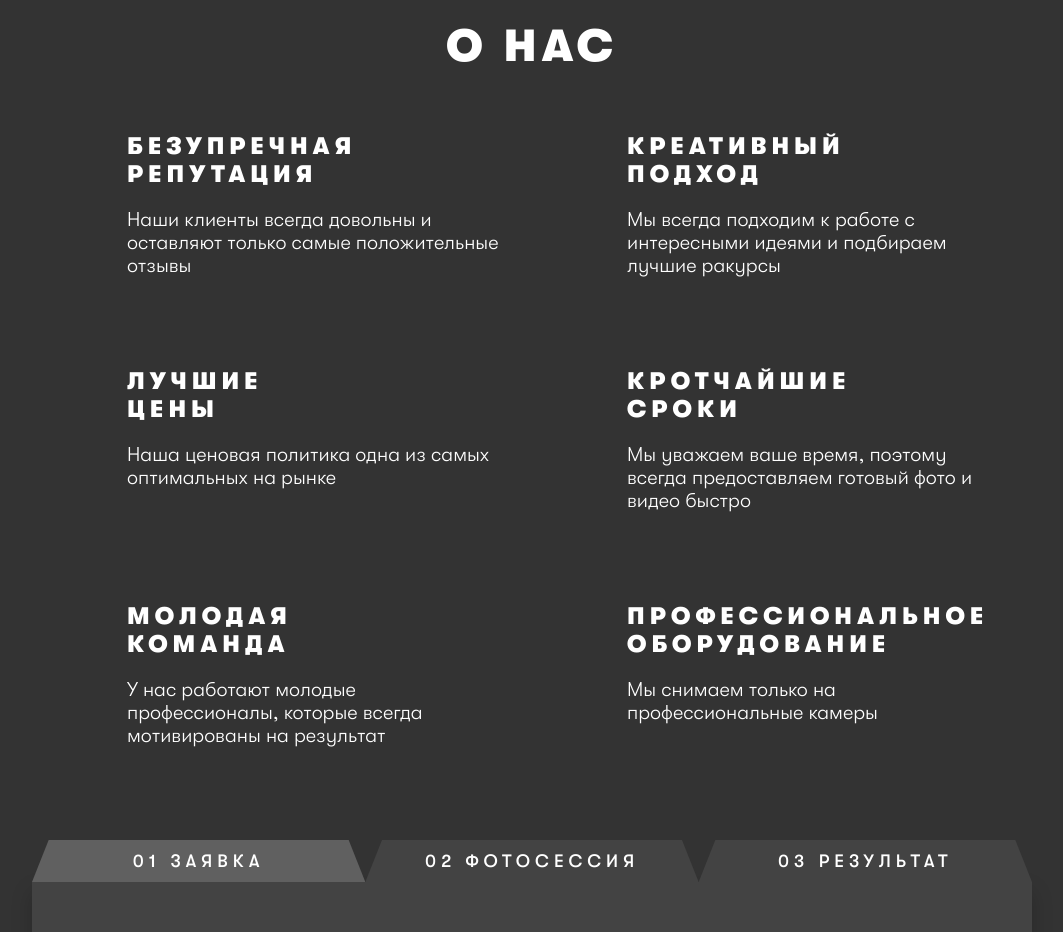
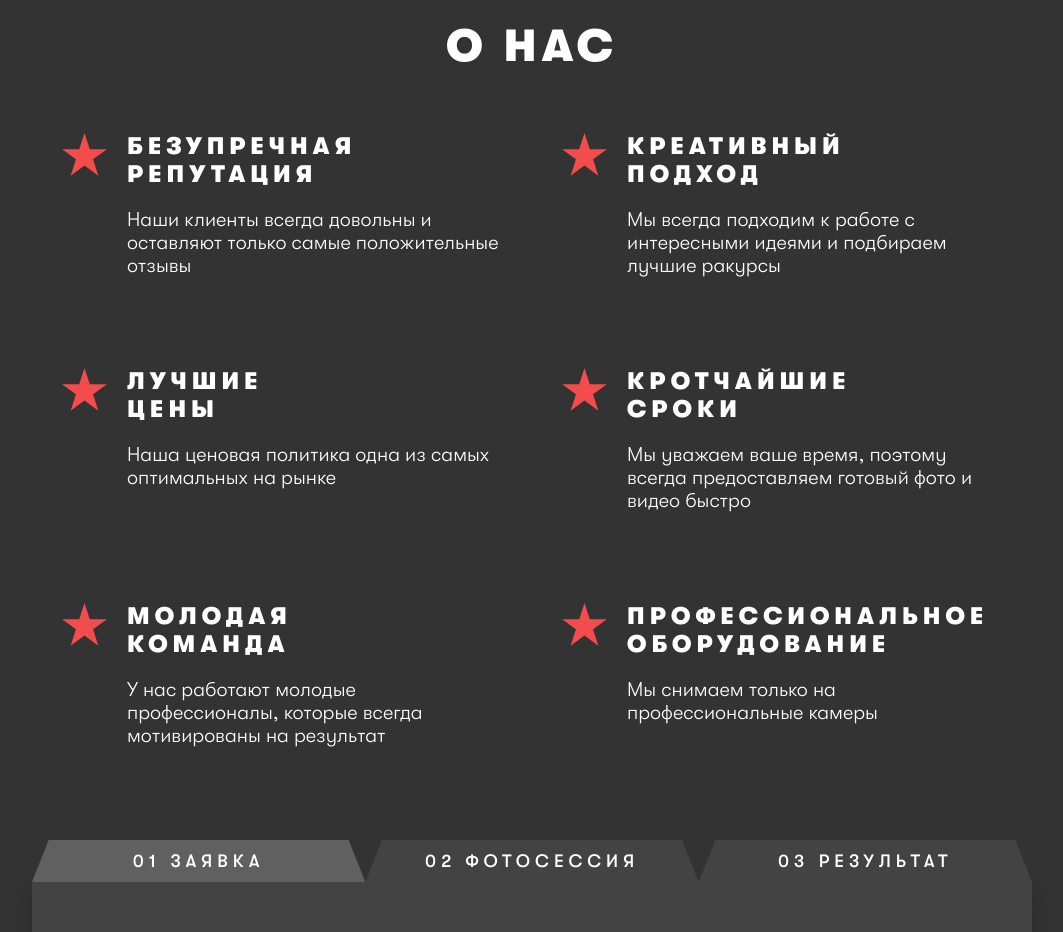
Before and after one commit to dmytro-sereda/azom, a website built with Parcel: page index.html in a window 1280 px wide. Shown: the part 920-1852 px from the top of the page, without its empty margins (108-1171 px from the left). Built offline with nearby package versions, Linux system fonts and the light colour scheme.

Commit message:
Icon fix

```diff
--- a/index.html
+++ b/index.html
@@ -92,9 +92,10 @@
       <h2 class="heading-2 mb-big">О нас</h2>
       <div class="about__container">
         <div class="about__item">
-          <svg class="about__icon">
+          <!-- <svg class="about__icon">
             <use xlink:href="img/star.svg"></use>
-          </svg>
+          </svg> -->
+          <img class="about__icon" src="img/star.svg" />
           <h4 class="heading-4">безупречная репутация</h4>
           <p class="paragraph">
             Наши клиенты всегда довольны и оставляют только самые положительные
@@ -103,9 +104,7 @@
         </div>
 
         <div class="about__item">
-          <svg class="about__icon">
-            <use xlink:href="img/star.svg"></use>
-          </svg>
+          <img class="about__icon" src="img/star.svg" />
           <h4 class="heading-4">креативный подход</h4>
           <p class="paragraph">
             Мы всегда подходим к работе с интересными идеями и подбираем лучшие
@@ -114,9 +113,7 @@
         </div>
 
         <div class="about__item">
-          <svg class="about__icon">
-            <use xlink:href="img/star.svg"></use>
-          </svg>
+          <img class="about__icon" src="img/star.svg" />
           <h4 class="heading-4">лучшие цены</h4>
           <p class="paragraph">
             Наша ценовая политика одна из самых оптимальных на рынке
@@ -124,9 +121,7 @@
         </div>
 
         <div class="about__item">
-          <svg class="about__icon">
-            <use xlink:href="img/star.svg"></use>
-          </svg>
+          <img class="about__icon" src="img/star.svg" />
           <h4 class="heading-4">кротчайшие сроки</h4>
           <p class="paragraph">
             Мы уважаем ваше время, поэтому всегда предоставляем готовый фото и
@@ -135,9 +130,7 @@
         </div>
 
         <div class="about__item">
-          <svg class="about__icon">
-            <use xlink:href="img/star.svg"></use>
-          </svg>
+          <img class="about__icon" src="img/star.svg" />
           <h4 class="heading-4">молодая команда</h4>
           <p class="paragraph">
             У нас работают молодые профессионалы, которые всегда мотивированы на
@@ -146,9 +139,7 @@
         </div>
 
         <div class="about__item">
-          <svg class="about__icon">
-            <use xlink:href="img/star.svg"></use>
-          </svg>
+          <img class="about__icon" src="img/star.svg" />
           <h4 class="heading-4">Профессиональное оборудование</h4>
           <p class="paragraph">Мы снимаем только на профессиональные камеры</p>
         </div>
```
